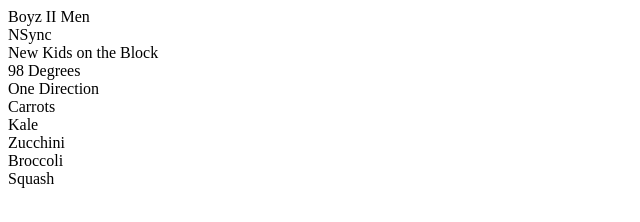
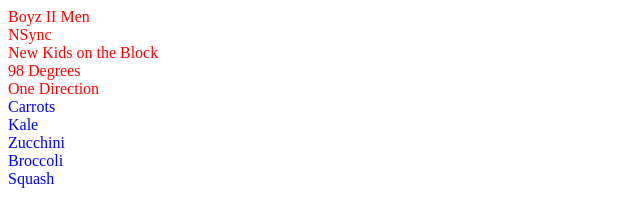
Before and after one commit to patleon30/boybands, a plain HTML site: page index.html in a window 1280 px wide. Shown: the whole page, without its empty margins (0-640 px from the left). Drawn offline with Linux system fonts and the light colour scheme.

Commit message:
finished boybands

```diff
--- /dev/null
+++ b/boybands.css
@@ -0,0 +1,8 @@
+.red {
+	color: red;
+
+}
+
+.blue {
+	color: blue;
+}
--- a/boybands.js
+++ b/boybands.js
@@ -21,11 +21,12 @@ for (var loopTracker = 0; loopTracker < loopCount; loopTracker += 1) {
 
   // Add the band names into the correct <div>
   currentBand = bands[loopTracker];
-  console.log (currentBand)
-  bandElement.innerHTML += `<div>${currentBand}</div> `
+  console.log ("currentBand", currentBand);
+  bandElement.innerHTML += `<div class="red">${currentBand}</div> `
 
-  // Add the veggie names into the correct <div>
+
+// Add the veggie names into the correct <div>
   currentVeggie = vegetables[loopTracker];
   console.log (currentVeggie)
-   veggieElement.innerHTML += `<div>${currentVeggie}</div> `
+   veggieElement.innerHTML += `<div class="blue">${currentVeggie}</div> `
 }
--- a/index.html
+++ b/index.html
@@ -1,15 +1,17 @@
 <!DOCTYPE html>
 <html>
 <head>
+	<link rel="stylesheet" type="text/css" href="boybands.css">
+
 	<title>BoyBands</title>
 </head>
 
 <body>
-<div id="boy-bands">
-</div>
+	<div id="boy-bands">
+	</div>
 
-<div id="vegetables">
-</div>
+	<div id="vegetables">
+	</div>
 <script src= "boybands.js"></script>
 </body>
 </html>
```
